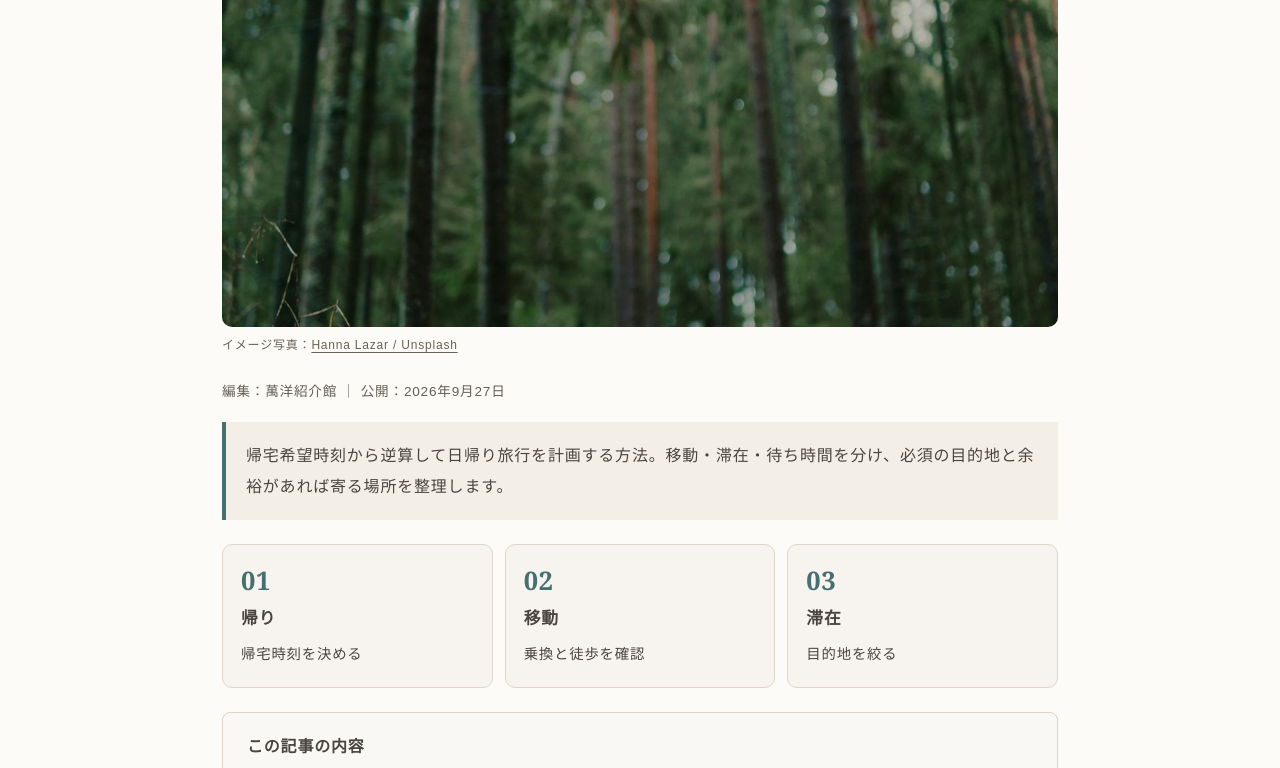
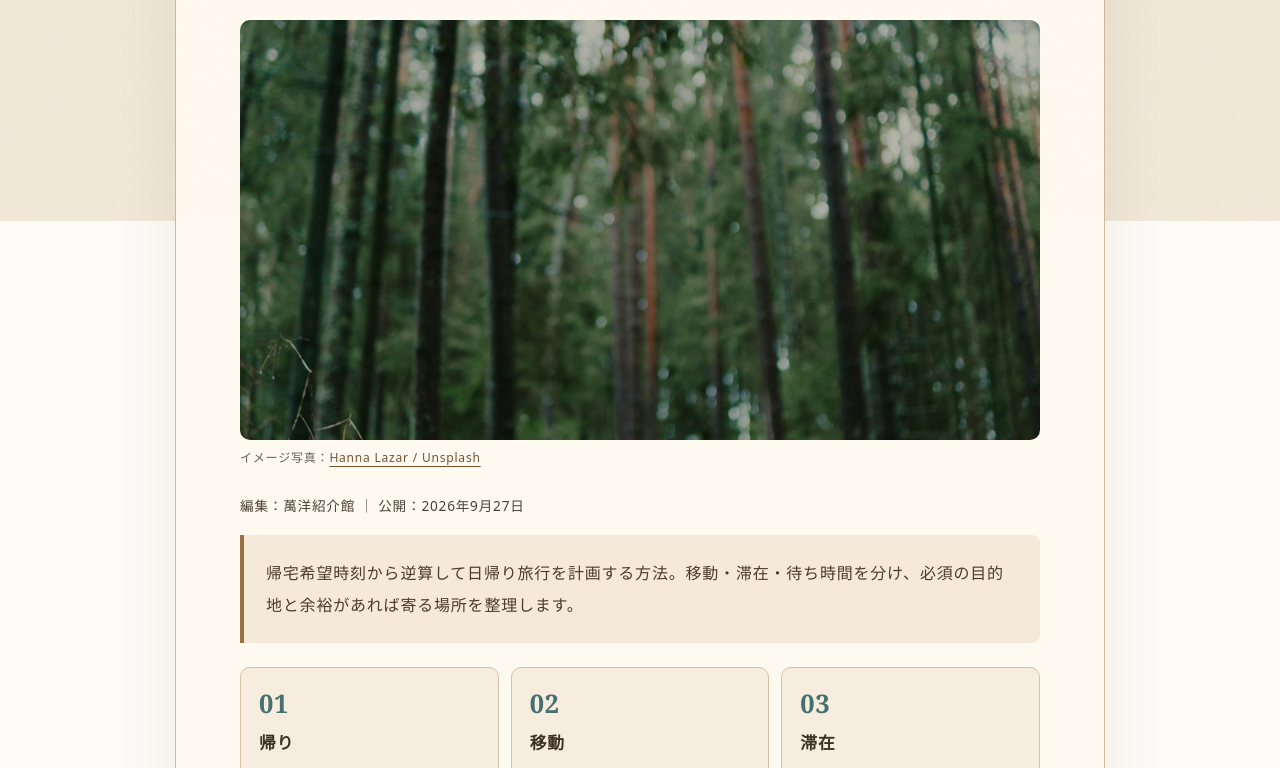
Before and after one commit to made-by-R/nandemoii, a plain HTML site: page day-trip-backward-plan.html in a window 1280 px wide. Shown: the part 579-1347 px from the top of the page. Drawn offline with Linux system fonts and the light colour scheme.

Commit message:
Apply shared library design to archived article

```diff
--- a/day-trip-backward-plan.html
+++ b/day-trip-backward-plan.html
@@ -9,7 +9,7 @@
 <meta property="og:image:width" content="1200">
 <meta property="og:image:height" content="630">
 <link rel="stylesheet" href="/article-covers.css">
-</head><body><header class="site-header"><div class="header-inner"><div class="site-title"><a href="/">萬洋紹介館</a></div><p class="site-description">日常の疑問を、具体例と小さな道具で解く。</p></div><nav class="global-nav" aria-label="メイン"><ul><li><a href="/">ホーム・記事一覧</a></li><li><a href="/speed-calculator">通信速度計算機</a></li><li><a href="/about">当サイトについて</a></li><li><a href="/contact">お問い合わせ</a></li></ul></nav></header><main class="library-main" style="--topic-color:#466f70"><article><nav aria-label="パンくず"><a href="/">ホーム</a> ／ <a href="/topics-travel">お出かけ</a></nav><h1>日帰り旅は帰る時刻から組む｜詰め込みすぎない予定表</h1>
+<link rel="stylesheet" href="/library-theme.css"></head><body><header class="site-header"><div class="header-inner"><div class="site-title"><a href="/">萬洋紹介館</a></div><p class="site-description">日常の疑問を、具体例と小さな道具で解く。</p></div><nav class="global-nav" aria-label="メイン"><ul><li><a href="/">ホーム・記事一覧</a></li><li><a href="/speed-calculator">通信速度計算機</a></li><li><a href="/about">当サイトについて</a></li><li><a href="/contact">お問い合わせ</a></li></ul></nav></header><main class="library-main" style="--topic-color:#466f70"><article><nav aria-label="パンくず"><a href="/">ホーム</a> ／ <a href="/topics-travel">お出かけ</a></nav><h1>日帰り旅は帰る時刻から組む｜詰め込みすぎない予定表</h1>
 <figure class="article-cover"><img src="/images/og/day-trip-backward-plan.jpg" width="1200" height="630" alt="日帰り旅は帰る時刻から組む｜詰め込みすぎない予定表：木々に囲まれた静かな森のイメージ" decoding="async" fetchpriority="high"><figcaption>イメージ写真：<a href="https://unsplash.com/photos/a-forest-path-winding-through-tall-green-trees-J-b3oYb2kHM" rel="noopener noreferrer">Hanna Lazar / Unsplash</a></figcaption></figure>
 <p class="library-meta">編集：萬洋紹介館 ｜ 公開：<time datetime="2026-09-27">2026年9月27日</time></p><p class="library-intro">帰宅希望時刻から逆算して日帰り旅行を計画する方法。移動・滞在・待ち時間を分け、必須の目的地と余裕があれば寄る場所を整理します。</p><div class="library-map" role="group" aria-label="この記事の3つのポイント"><div><b aria-hidden="true">01</b><strong>帰り</strong><span>帰宅時刻を決める</span></div><div><b aria-hidden="true">02</b><strong>移動</strong><span>乗換と徒歩を確認</span></div><div><b aria-hidden="true">03</b><strong>滞在</strong><span>目的地を絞る</span></div></div><nav class="library-toc" aria-label="目次"><strong>この記事の内容</strong><ol><li><a href="#section-1">帰宅したい時刻を先に置く</a></li><li><a href="#section-2">移動時間を一つの数字にまとめない</a></li><li><a href="#section-3">行き先を必須と追加に分ける</a></li><li><a href="#section-4">出発前に最新情報で更新する</a></li></ol></nav><section aria-labelledby="section-1"><h2 id="section-1">帰宅したい時刻を先に置く</h2><p>日帰りの予定を朝から順番に詰めると、帰りが遅くなったり、最後の目的地を急いで回ることがあります。まず帰宅希望時刻を決め、帰りの交通機関、駅までの移動、現地を出る時刻を逆にたどります。</p><p>最終便に間に合うことだけを前提にせず、遅れたときの代替手段も確認します。翌日に仕事や授業がある場合は、その予定も含めて無理のない帰宅時間を選びましょう。</p></section>
 <section aria-labelledby="section-2"><h2 id="section-2">移動時間を一つの数字にまとめない</h2><div class="library-table"><table><tr><th>時間の種類</th><th>含めるもの</th></tr><tr><td>乗車</td><td>電車・バスに乗っている時間</td></tr><tr><td>乗換</td><td>ホーム間の移動、待ち時間</td></tr><tr><td>徒歩</td><td>駅から施設、入口までの移動</td></tr><tr><td>受付など</td><td>入場、荷物預け、食事の待ち</td></tr></table></div><p>検索で出た最短の経路が、初めての場所でも余裕のある経路とは限りません。荷物や同行者、歩く速さ、駅の構造に合わせて時間を見ます。</p></section>
```
